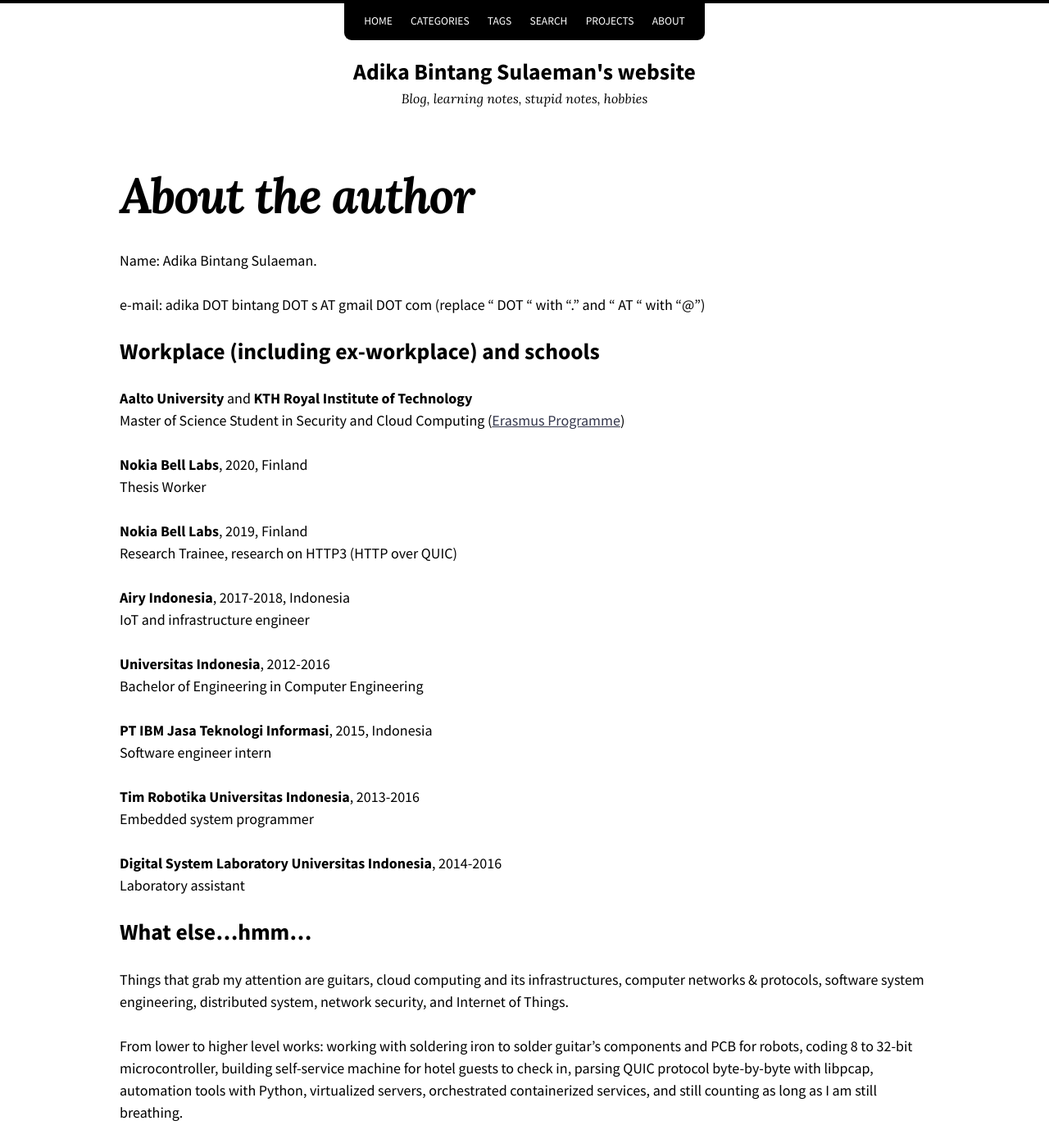
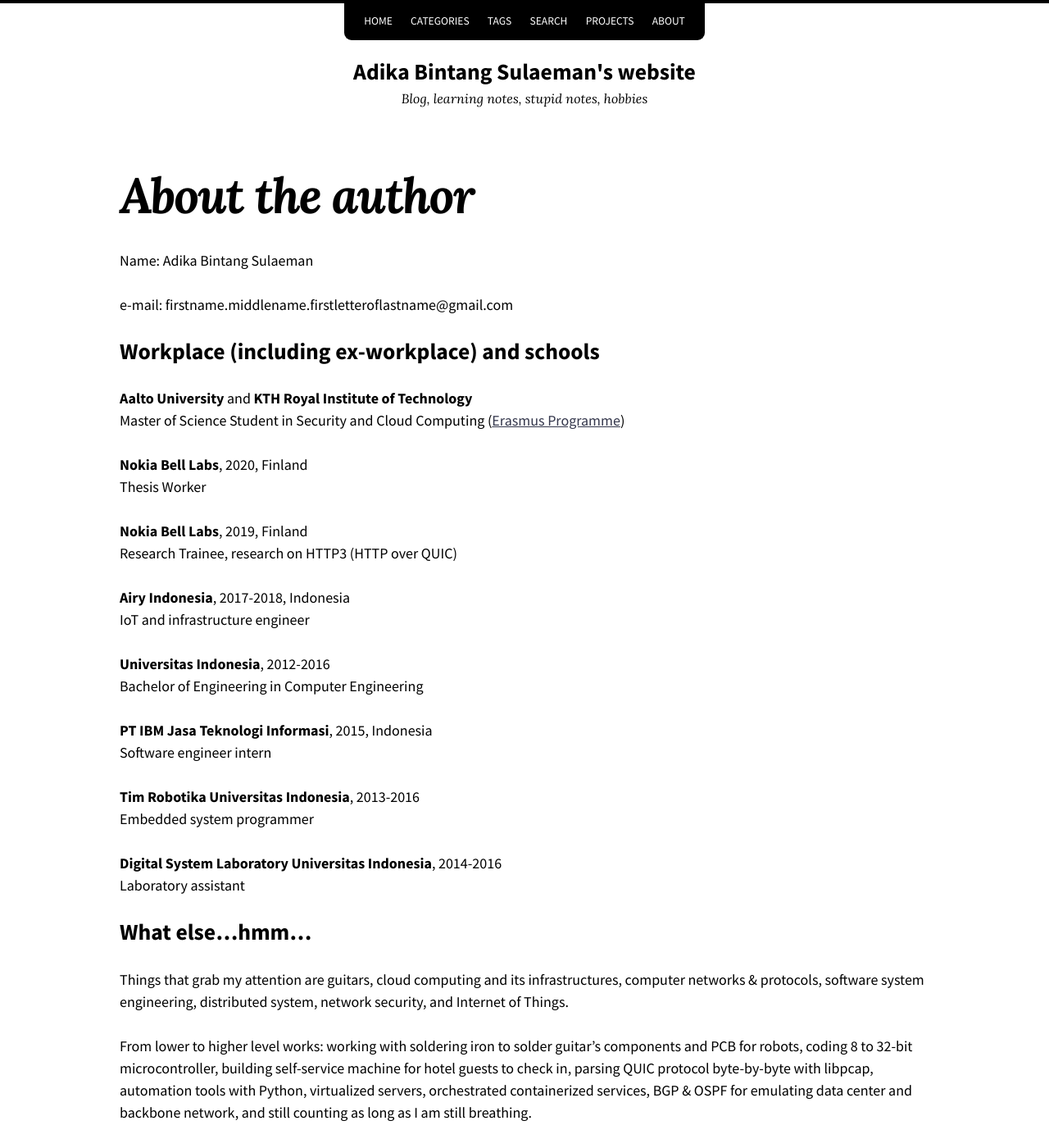
Before and after one commit to adikabintang/adikabintang.github.io, a Jekyll site: the page built from about.md, in a window 1280 px wide and 1400 px high. Shown: the whole window at 82% size. Built offline with Jekyll 4.4.1, drawn with Linux system fonts in a browser that asks for light colours; nearby versions of some CDN libraries; our own code applies the rules of GitHub Pages for plain Markdown files.

Commit message:
update email

```diff
--- a/about.md
+++ b/about.md
@@ -2,9 +2,9 @@
 title: "About the author"
 ---
 
-Name: Adika Bintang Sulaeman.
+Name: Adika Bintang Sulaeman
 
-e-mail: adika DOT bintang DOT s AT gmail DOT com  (replace " DOT " with "." and " AT " with "@")
+e-mail: firstname.middlename.firstletteroflastname@gmail.com
 
 ## Workplace (including ex-workplace) and schools
 **Aalto University** and **KTH Royal Institute of Technology** <br />
@@ -35,7 +35,7 @@
 ## What else...hmm...
 Things that grab my attention are guitars, cloud computing and its infrastructures, computer networks & protocols, software system engineering, distributed system, network security, and Internet of Things.
 
-From lower to higher level works: working with soldering iron to solder guitar's components and PCB for robots, coding 8 to 32-bit microcontroller, building self-service machine for hotel guests to check in, parsing QUIC protocol byte-by-byte with libpcap, automation tools with Python, virtualized servers, orchestrated containerized services, and still counting as long as I am still breathing.
+From lower to higher level works: working with soldering iron to solder guitar's components and PCB for robots, coding 8 to 32-bit microcontroller, building self-service machine for hotel guests to check in, parsing QUIC protocol byte-by-byte with libpcap, automation tools with Python, virtualized servers, orchestrated containerized services, BGP & OSPF for emulating data center and backbone network, and still counting as long as I am still breathing.
 
 You can see some of my junks in my [github](https://github.com/adikabintang).
 
```
